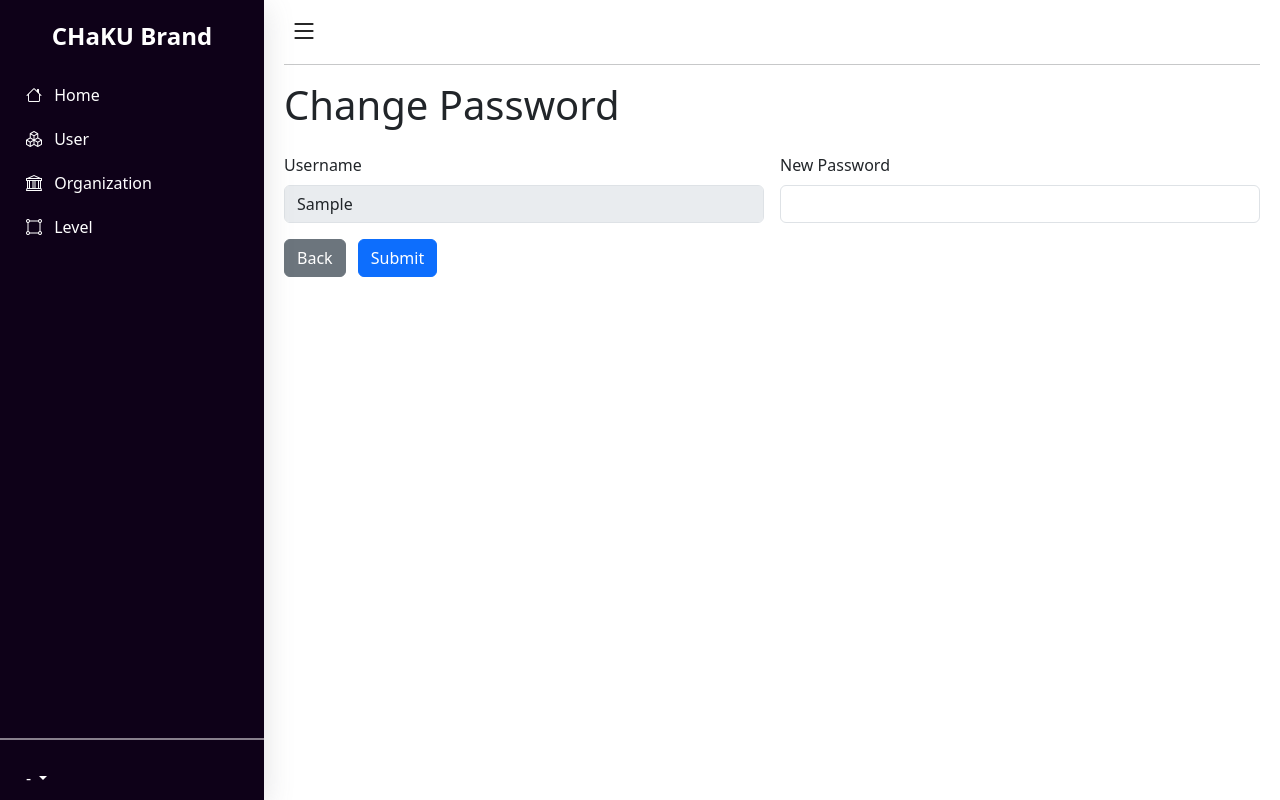
After one commit to CHaKUisMyName/django-skt-basic6, a Django app: template app_user/templates/user/changepassword.html in a window 1280 px wide. The commit adds this page. Run offline with Django 5.2, Linux system fonts and the light colour scheme; the template is opened without the code that fills it: most values are stand-ins (such as "Sample title", 1, 10 or a date in 2020).

Commit message:
change password module

```diff
--- a/app_user/templates/user/adduser.html
+++ b/app_user/templates/user/adduser.html
@@ -63,7 +63,8 @@
         </div>
         <div class="col-md-4 col-sm-12">
             <label for="email" class="form-label">Email</label>
-            <input type="text" id="email" name="email" class="form-control" />
+            <input type="email" id="email" name="email" class="form-control" />
+            <div class="invalid-feedback">Please input date email format</div>
         </div>
         <div class="col-md-4 col-sm-12">
             <label for="phone" class="form-label">Phone</label>
--- /dev/null
+++ b/app_user/templates/user/changepassword.html
@@ -0,0 +1,49 @@
+{% extends "layout.html" %}
+{% load static %}
+{% block title %}<title>Change Password</title>{% endblock %}
+{% block content %}
+    <div class="row mb-3">
+        <div class="col-12">
+            <h1>Change Password</h1>
+        </div>
+    </div>
+    <form method="post" class="row g-3 mb-3" novalidate>
+        {% csrf_token %}
+        <input type="hidden" name="authid" value="{{ authUser.id_auth }}" />
+        <div class="col-md-6 col-sm-12">
+            <label for="uname" class="form-label">Username</label>
+            <input type="text"
+                   class="form-control"
+                   id="uname"
+                   name="uname"
+                   value="{{ authUser.user_auth }}"
+                   readonly
+                   disabled />
+        </div>
+        <div class="col-md-6 col-sm-12">
+            <label for="password" class="form-label">New Password</label>
+            <input type="text"
+                   id="password"
+                   name="password"
+                   class="form-control"
+                   required />
+            <div class="invalid-feedback">Please input Data</div>
+        </div>
+        <div class="col-12">
+            <a href="{% url 'indexUser' %}" class="btn btn-secondary me-2">Back</a>
+            <button type="submit" class="btn btn-primary">Submit</button>
+        </div>
+    </form>
+{% endblock %}
+{% block script %}
+    <script type="text/javascript">
+        $(document).ready(()=>{
+            $("form").on('submit', (e)=>{
+                if(!$(e.currentTarget)[0].checkValidity()){
+                    e.preventDefault();
+                }
+                $(e.currentTarget).addClass('was-validated');
+            });
+        });
+    </script>
+{% endblock %}
--- a/app_user/templates/user/edituser.html
+++ b/app_user/templates/user/edituser.html
@@ -89,11 +89,12 @@
         </div>
         <div class="col-md-4 col-sm-12">
             <label for="email" class="form-label">Email</label>
-            <input type="text"
+            <input type="email"
                    id="email"
                    name="email"
                    class="form-control"
                    value="{{ user.email_u }}" />
+            <div class="invalid-feedback">Please input date email format</div>
         </div>
         <div class="col-md-4 col-sm-12">
             <label for="phone" class="form-label">Phone</label>
--- a/app_user/urls.py
+++ b/app_user/urls.py
@@ -10,4 +10,5 @@ urlpatterns = [
     path('deleteuser/<iduser>', views.Delete, name='deleteUser'),
     path('super', views.AddSuperUser, name='addSuperUser'),
     path('regisuser/<iduser>', views.regisUser, name='regisUser'),
+    path('repass/<iduser>', views.Changepassword, name='repassUser'),
 ]
--- a/templates/layout.html
+++ b/templates/layout.html
@@ -79,7 +79,7 @@
                 {% if request.currentUser %}
                   <span>{{ request.currentUser.email_u }}</span>
                 {% else %}
-                  <span>test</span>
+                  <span>-</span>
                 {% endif %}
               </a>
               <ul class="dropdown-menu">
```
Also changed, not shown: app_user/templates/user/index.html (+11 -1 lines), app_user/views.py (+57 -0 lines).
